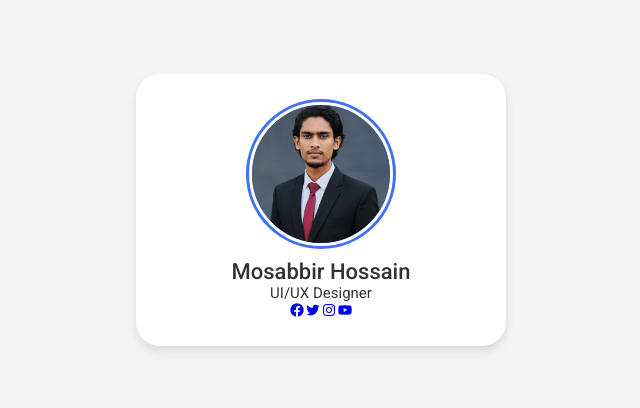
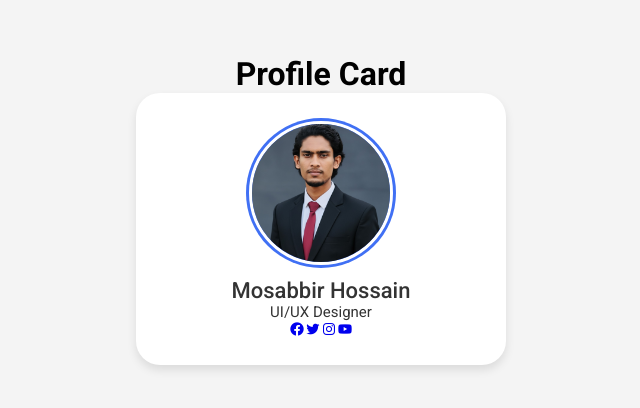
Before and after one commit to mosabbir-ui/Profile-card, a plain HTML site: page index.html in a window 1280 px wide. Shown: the part 190-598 px from the top of the page, without its empty margins (319-959 px from the left). Drawn offline with nearby package versions, Linux system fonts and the light colour scheme.

Commit message:
added a new line

```diff
--- a/Style.css
+++ b/Style.css
@@ -14,6 +14,7 @@ body{
     align-items: center;
     justify-content: center;
     background: #f4f4f4;
+    flex-direction: column;
 }
 .profile-card {
     display: flex;
--- a/index.html
+++ b/index.html
@@ -17,7 +17,9 @@
 
 </head>
 <body>
-     <div class="profile-card">
+    <h1>Profile Card</h1>
+
+    <div class="profile-card">
         <div class="image">
              <img src="profile.jpeg" alt="this is an image" class="profile-img" id="profile_image">
          </div>
```
